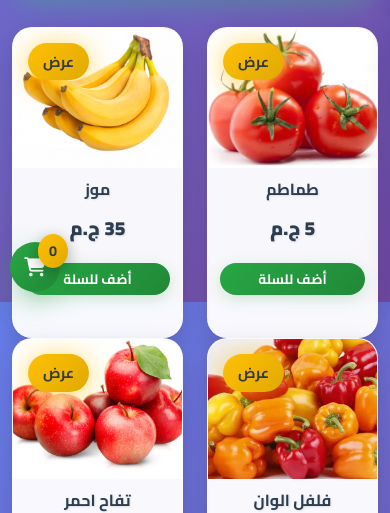
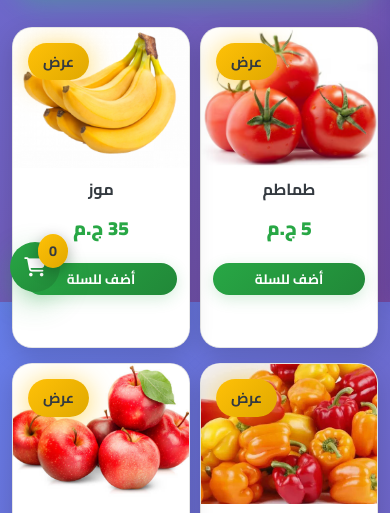
Before and after one commit to kiansmart/Vegetables-Fruits-Tabarak, a plain HTML site: page index.html in a window 390 px wide. Shown: the part 542-1055 px from the top of the page. Drawn offline with nearby package versions, Linux system fonts and the light colour scheme.

Commit message:
Update index.html

```diff
--- a/index.html
+++ b/index.html
@@ -26,8 +26,6 @@
             --navbar-height: 80px;
             --glass-bg: rgba(255, 255, 255, 0.25);
             --glass-border: rgba(255, 255, 255, 0.18);
-            --card-bg: rgba(255, 255, 255, 0.95);
-            --card-border: rgba(255, 255, 255, 0.3);
         }
 
         html {
@@ -42,6 +40,7 @@
             overflow-x: hidden;
             margin: 0;
             padding: 0;
+            min-height: 100vh;
         }
 
         /* Header & Navbar */
@@ -253,20 +252,18 @@
             text-shadow: 2px 2px 4px rgba(0,0,0,0.3);
         }
 
-        /* Product Cards - تعديل الألوان لتكون مناسبة للمنتجات */
+        /* Product Cards - التعديلات الرئيسية هنا */
         .product-card {
             border: none;
             border-radius: 20px;
             overflow: hidden;
             box-shadow: 0 8px 25px rgba(0,0,0,0.15);
             transition: all 0.4s ease;
-            margin-bottom: 30px;
             height: 100%;
             cursor: pointer;
-            background: var(--card-bg);
-            backdrop-filter: blur(10px);
-            -webkit-backdrop-filter: blur(10px);
-            border: 1px solid var(--card-border);
+            background: #ffffff; /* تغيير الخلفية إلى الأبيض الصلب */
+            border: 1px solid rgba(0, 0, 0, 0.1); /* إضافة حدود خفيفة */
+            margin-bottom: 40px; /* زيادة الهامش السفلي */
         }
 
         .product-card:hover {
@@ -294,23 +291,21 @@
         .product-card .card-body {
             padding: 25px;
             text-align: center;
-            background: rgba(255, 255, 255, 0.08);
+            background: #ffffff; /* تغيير خلفية الجزء السفلي إلى الأبيض */
         }
 
         .product-card .card-title {
             font-size: 1.2rem;
             font-weight: 700;
             margin-bottom: 15px;
-            color: #2c3e50;
-            text-shadow: 1px 1px 2px rgba(0,0,0,0.1);
+            color: var(--dark-text);
         }
 
         .product-card .price {
             font-size: 1.4rem;
             font-weight: 900;
-            color: #2c3e50;
+            color: var(--primary-color);
             margin-bottom: 20px;
-            text-shadow: 1px 1px 2px rgba(0,0,0,0.1);
         }
 
         .add-to-cart-btn {
@@ -391,7 +386,7 @@
             object-fit: cover;
             border-radius: 15px;
             margin-left: 20px;
-            box-shadow: 0 4px 10px rgba(0,0,0,0.1);
+            box-shadow: 0 4px 15px rgba(0,0,0,0.2);
         }
 
         .cart-item-details {
@@ -402,7 +397,6 @@
             font-weight: 700;
             margin-bottom: 8px;
             font-size: 1.1rem;
-            color: #2c3e50;
         }
 
         .cart-item-price {
@@ -777,6 +771,18 @@
             display: block;
         }
 
+        /* تعديلات الهوامش للصفوف والأعمدة */
+        .row {
+            margin-left: -20px; /* تعويض الهوامش اليسارية */
+            margin-right: -20px; /* تعويض الهوامش اليمنى */
+        }
+
+        .col-lg-3, .col-md-4, .col-sm-6, .col-6 {
+            padding-left: 20px; /* زيادة الهامش الأيسر */
+            padding-right: 20px; /* زيادة الهامش الأيمن */
+            margin-bottom: 40px; /* زيادة الهامش السفلي */
+        }
+
         /* Responsive Design */
 
         /* Large Desktops (1200px and up) */
@@ -881,6 +887,18 @@
                 right: 20px;
                 bottom: 20px;
             }
+
+            /* تعديل هوامش الأعمدة للأجهزة اللوحية */
+            .row {
+                margin-left: -15px;
+                margin-right: -15px;
+            }
+
+            .col-lg-3, .col-md-4, .col-sm-6, .col-6 {
+                padding-left: 15px;
+                padding-right: 15px;
+                margin-bottom: 30px;
+            }
         }
 
         /* Large Mobile Phones (576px to 767px) */
@@ -1003,6 +1021,18 @@
             .navbar-categories {
                 display: none;
             }
+
+            /* تعديل هوامش الأعمدة للأجهزة المحمولة الكبيرة */
+            .row {
+                margin-left: -10px;
+                margin-right: -10px;
+            }
+
+            .col-lg-3, .col-md-4, .col-sm-6, .col-6 {
+                padding-left: 10px;
+                padding-right: 10px;
+                margin-bottom: 25px;
+            }
         }
 
         /* Small Mobile Phones (575px and below) */
@@ -1172,6 +1202,18 @@
                 width: 100%;
                 right: -100%;
             }
+
+            /* تعديل هوامش الأعمدة للأجهزة المحمولة الصغيرة */
+            .row {
+                margin-left: -8px;
+                margin-right: -8px;
+            }
+
+            .col-lg-3, .col-md-4, .col-sm-6, .col-6 {
+                padding-left: 8px;
+                padding-right: 8px;
+                margin-bottom: 20px;
+            }
         }
 
         /* Extra Small Mobile Phones (400px and below) */
@@ -1220,6 +1262,18 @@
             .add-to-cart-btn {
                 padding: 6px 12px;
                 font-size: 0.85rem;
+            }
+
+            /* تعديل هوامش الأعمدة للأجهزة المحمولة الصغيرة جداً */
+            .row {
+                margin-left: -5px;
+                margin-right: -5px;
+            }
+
+            .col-lg-3, .col-md-4, .col-sm-6, .col-6 {
+                padding-left: 5px;
+                padding-right: 5px;
+                margin-bottom: 15px;
             }
         }
 
```
